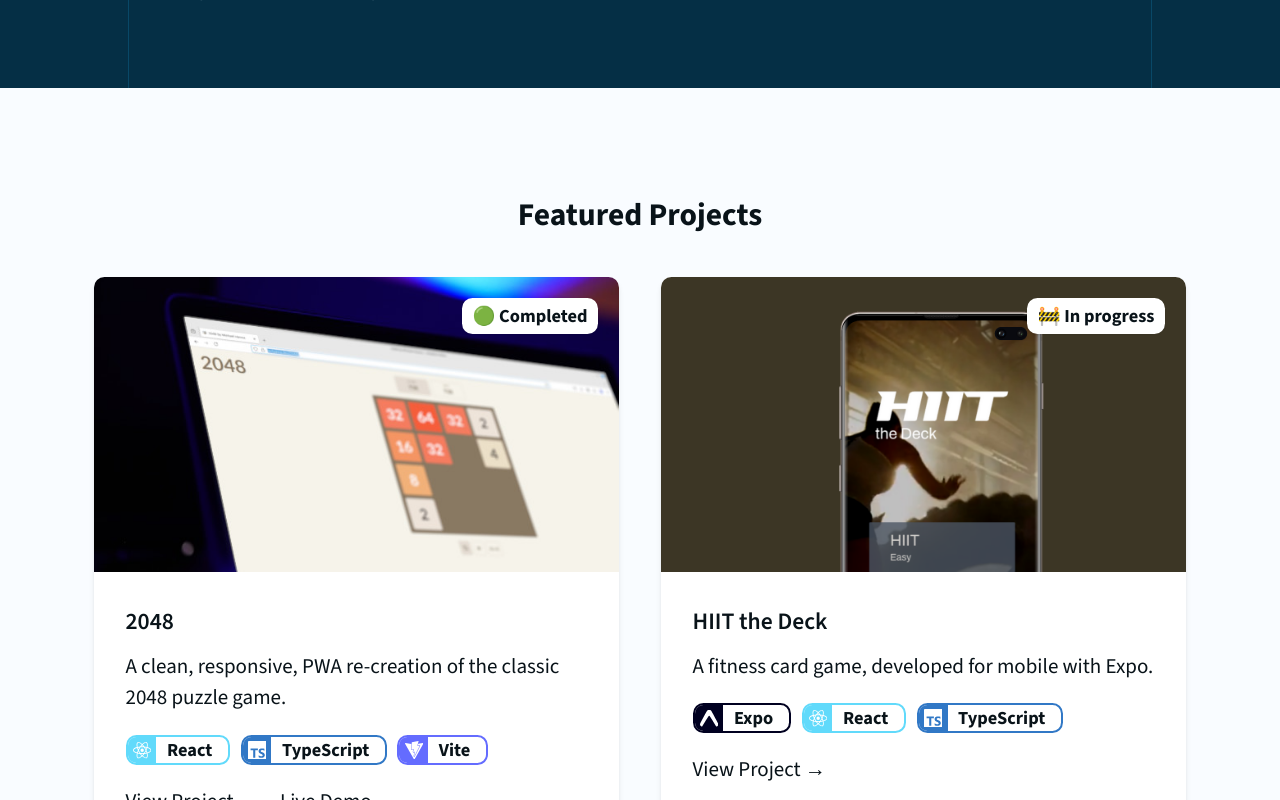
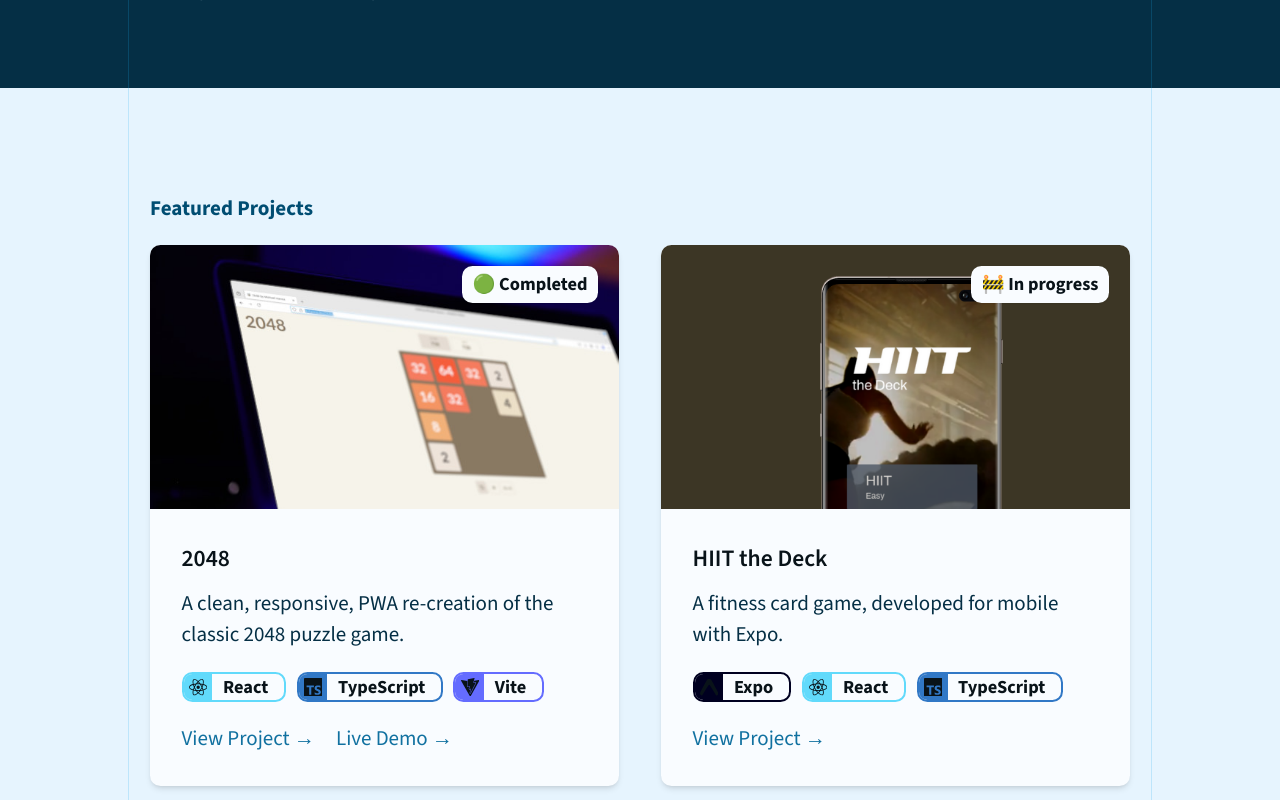
Before and after one commit to mrhanna/mrhanna-portfolio, a Next.js app: page / in a window 1280 px wide. Shown: the part 2800-3600 px from the top of the page. Built offline with nearby package versions, Linux system fonts and the light colour scheme.

Commit message:
Applied theme to project section

```diff
--- a/app/components/Badge.tsx
+++ b/app/components/Badge.tsx
@@ -51,12 +51,12 @@
         className="flex items-center px-1"
         style={{
           backgroundColor: color,
-          color: 'white',
+          color: 'var(--color-ui-blue-50)',
         }}
       >
         <Icon aria-hidden="true" className="block" />
       </span>
-      <span className="block pl-2 pr-3">{label}</span>
+      <span className="block pl-2 pr-3 text-ui-blue-950">{label}</span>
     </li>
   );
 }
--- a/app/components/ProjectsSection.tsx
+++ b/app/components/ProjectsSection.tsx
@@ -69,19 +69,20 @@
   ];
 
   return (
-    <section className="py-12 sm:py-20">
-      <div className="max-w-4xl mx-auto px-4 sm:px-6 lg:px-8">
-        <h2 className="text-xl sm:text-2xl font-bold text-gray-900 mb-6 sm:mb-8 text-center">
+    <section className="bg-ui-blue-100">
+      <div className="px-4 container sideline py-8 lg:pb-16">
+        <h2 className="Text text-ui-blue-800 font-black pt-12 py-4">
           Featured Projects
         </h2>
+
         <ul className="grid grid-cols-2 sm:grid-cols-4 gap-6 sm:gap-8 items-start">
           {projects.map((project) => (
             <li
               key={project.name}
-              className="bg-white rounded-lg shadow-md overflow-hidden hover:shadow-lg transition-shadow col-span-2 sm:last:odd:col-start-2"
+              className="bg-ui-blue-50 rounded-lg shadow-md overflow-hidden hover:shadow-lg transition-shadow col-span-2 sm:last:odd:col-start-2"
             >
               <article>
-                <div className="aspect-video bg-gray-100 relative p-4 text-right">
+                <div className="aspect-video bg-ui-blue-800 relative p-4 text-right">
                   {project.imageURL && (
                     <Image
                       src={project.imageURL}
@@ -93,11 +94,11 @@
                   {project.status && <StatusBadge status={project.status} />}
                 </div>
                 <div className="p-4 sm:p-6">
-                  <h3 className="text-base sm:text-lg font-semibold text-gray-900 mb-2">
+                  <h3 className="text-base sm:text-lg font-semibold text-ui-blue-950 mb-2">
                     {project.name}
                   </h3>
                   <p className="sr-only">Status: {project.status}</p>
-                  <p className="text-sm sm:text-base text-gray-600 mb-4">
+                  <p className="text-sm sm:text-base text-ui-blue-900 mb-4">
                     {project.description}
                   </p>
                   {project.stack && (
@@ -117,7 +118,7 @@
                         target={
                           isRelativeURL(project.projectURL) ? '_self' : '_blank'
                         }
-                        className="text-blue-600 hover:text-blue-800 font-medium text-sm sm:text-base"
+                        className="text-ui-blue-700 hover:text-ui-blue-800 font-medium text-sm sm:text-base"
                       >
                         View Project{' '}
                         <span className="sr-only">{project.name}</span>
@@ -130,7 +131,7 @@
                         target={
                           isRelativeURL(project.demoURL) ? '_self' : '_blank'
                         }
-                        className="text-blue-600 hover:text-blue-800 font-medium text-sm sm:text-base"
+                        className="text-ui-blue-700 hover:text-ui-blue-800 font-medium text-sm sm:text-base"
                       >
                         Live Demo{' '}
                         <span className="sr-only">of {project.name}</span>
--- a/app/components/StatusBadge.tsx
+++ b/app/components/StatusBadge.tsx
@@ -10,7 +10,7 @@
   return (
     <div
       aria-hidden="true"
-      className="text-black bg-white inline-block rounded-lg shadow-xs hover:shadow-md font-bold text-sm py-1 px-2 relative z-10"
+      className="text-ui-blue-950 bg-ui-blue-50 inline-block rounded-lg shadow-xs hover:shadow-md font-bold text-sm py-1 px-2 relative z-10"
     >
       {statuses[status]}
     </div>
```
